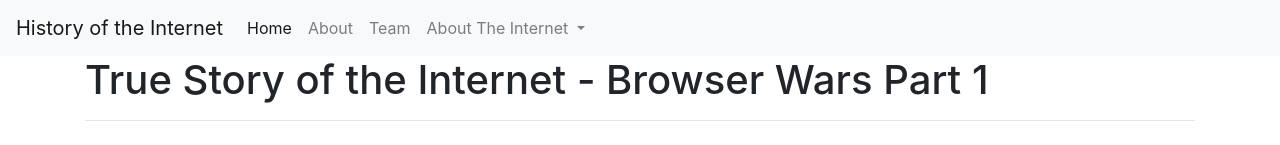
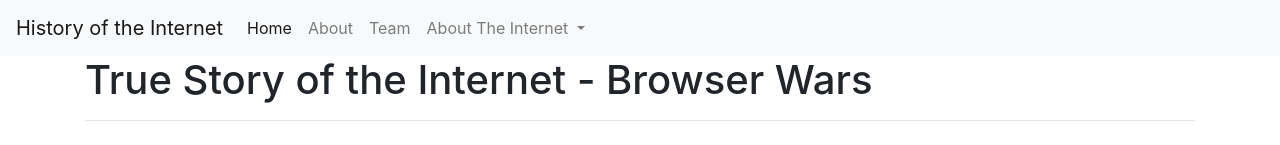
Before and after one commit to abhay-hisesci/IS601-HistoryOfInternet, a plain HTML site: page browser_wars.html in a window 1280 px wide. Shown: the top 145 px of the page. Drawn offline with nearby package versions, Linux system fonts and the light colour scheme.

Commit message:
Bug: Fix titles

```diff
--- a/browser_wars.html
+++ b/browser_wars.html
@@ -47,7 +47,7 @@
     </div>
 </nav>
 <div class="container">
-    <h1>True Story of the Internet - Browser Wars Part 1</h1>
+    <h1>True Story of the Internet - Browser Wars</h1>
     <hr>
     <div class="d-flex justify-content-center">
         <img src="image/netscape.jpg" style="height: 400px; padding: 10px">
```
Also changed, not shown: internet_search.html (+1 -1 lines).
